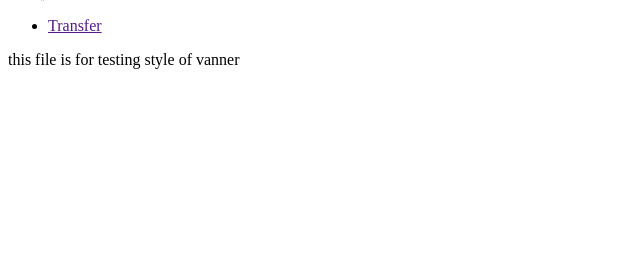
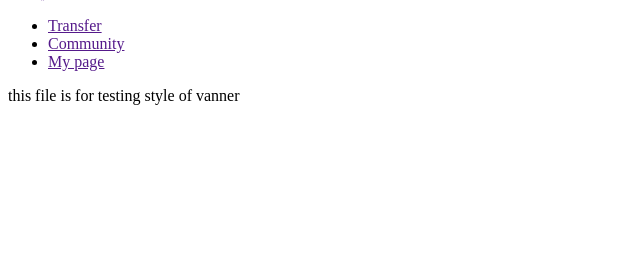
Before and after one commit to BEarSTudent/Capstone, a Python web app: template web/app/templates/index_test.html in a window 1280 px wide. Shown: the part 25-300 px from the top of the page, without its empty margins (0-640 px from the left). Run offline with Jinja, Linux system fonts and the light colour scheme; the template is opened without the code that fills it, so the values that code supplies are empty.

Commit message:
Add nav elements in vanner for test

```diff
--- a/web/app/templates/index_test.html
+++ b/web/app/templates/index_test.html
@@ -12,6 +12,8 @@
                 <nav>
                     <ul>
                         <li><a href="">Transfer</a></li>
+                        <li><a href="">Community</a></li>
+                        <li><a href="">My page</a></li>
                     </ul>
                 </nav>
             </div>
```
